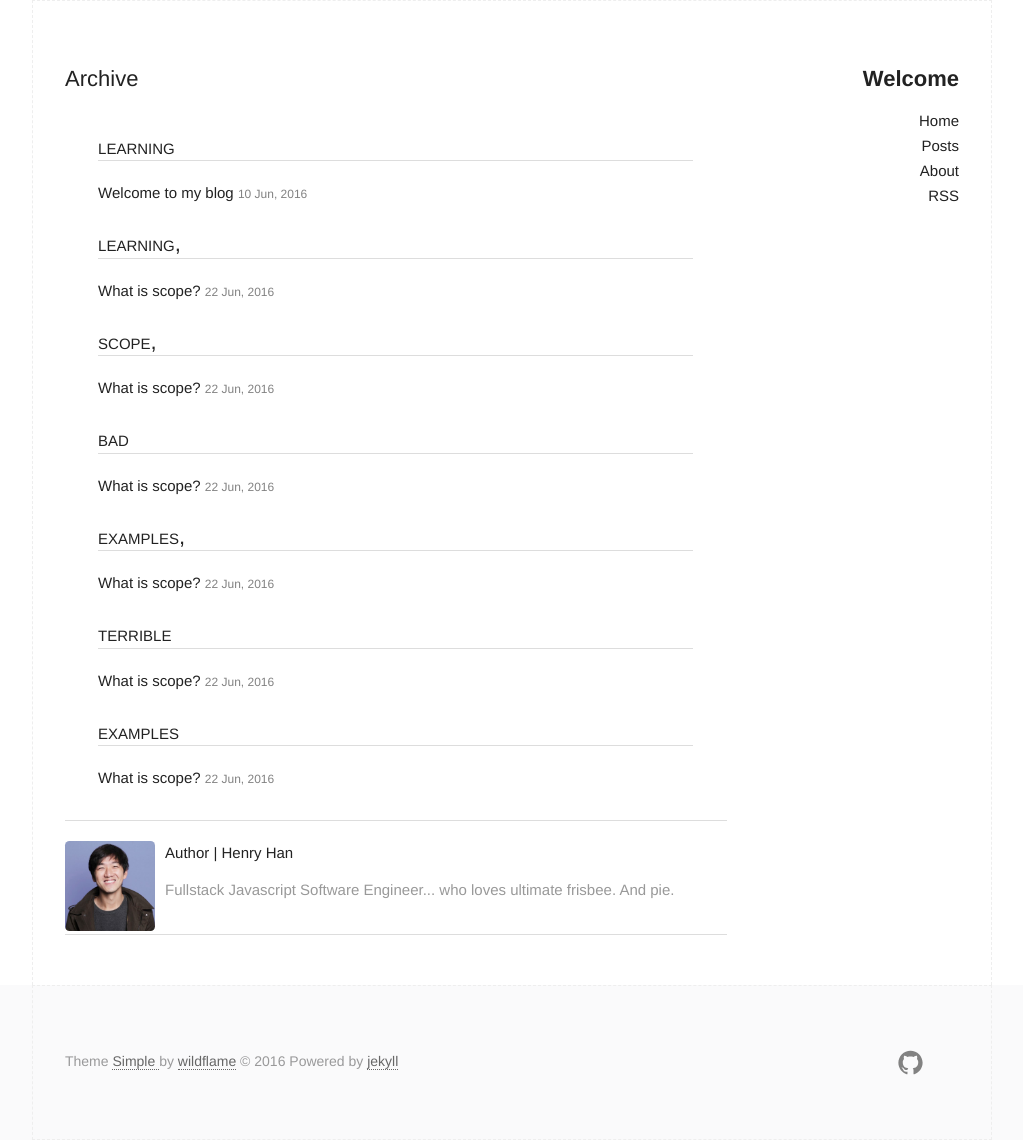
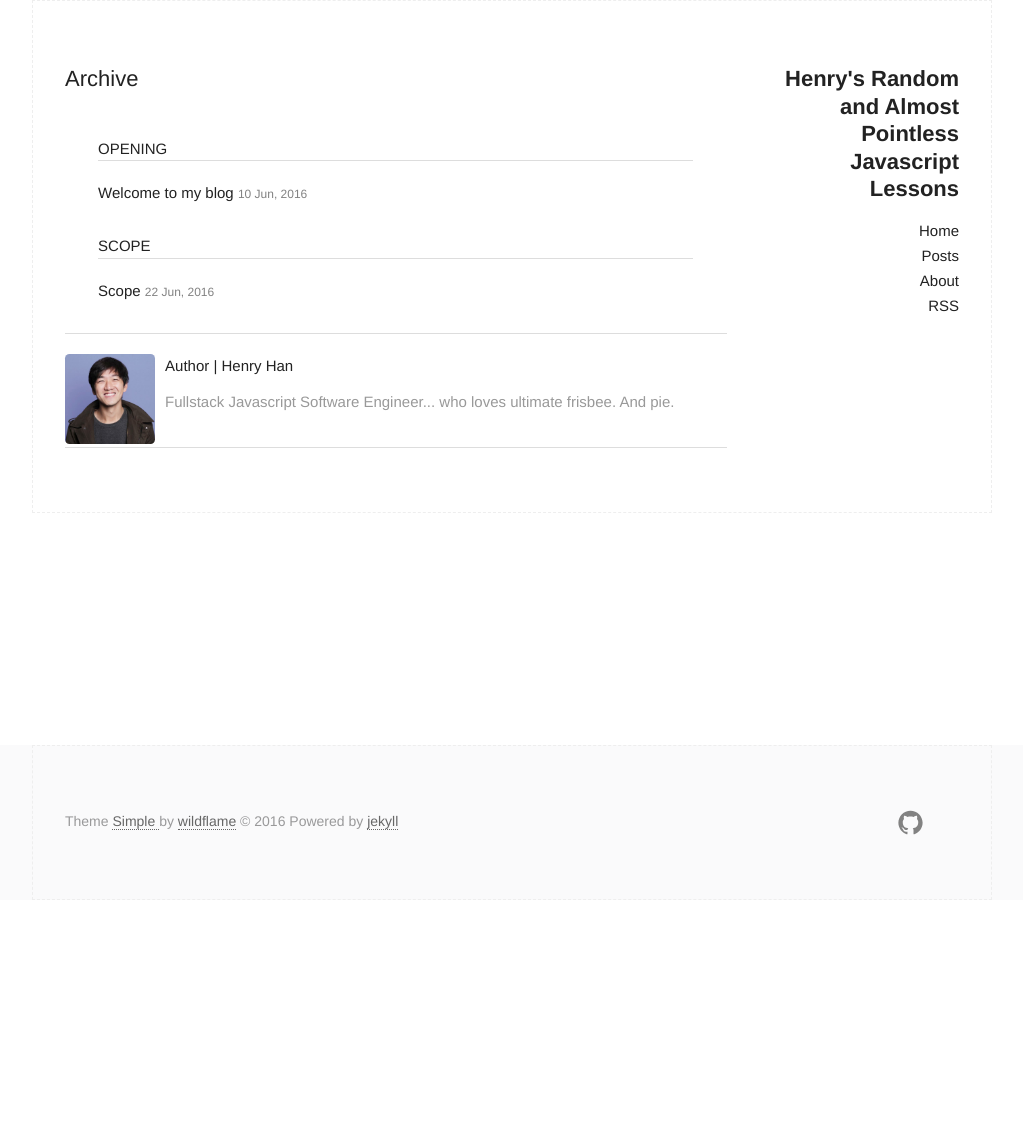
Before and after one commit to HHenry88/HHenry88.github.io, a Jekyll site: the page built from archive.html, in a window 1280 px wide. Shown: the whole page, without its empty margins (128-1151 px from the left). Built offline with Jekyll 4.4.1, drawn with Linux system fonts in a browser that asks for light colours; after the commit the page ends 900 px from its top, so only the background shows below that.

Commit message:
archive and category changes

````diff
--- a/_config.yml
+++ b/_config.yml
@@ -6,7 +6,7 @@
 # 'jekyll serve'. If you change this file, please restart the server process.
 
 # Site settings
-title: Welcome
+title: Henry's Random and Almost Pointless Javascript Lessons
 email: hanhenry88@gmail.com
 description: > # this means to ignore newlines until "baseurl:"
   Write an awesome description for your new site here. You can edit this
--- a/_posts/2017-06-10-what-im-doing.md
+++ b/_posts/2017-06-10-what-im-doing.md
@@ -2,7 +2,7 @@
 layout: post
 title:  "Welcome to my blog"
 date: 2016-06-10 21:06:26 +0800
-categories: learning
+categories: opening
 ---
 Welcome to my first blog post about... nothing really, yet.
 
--- a/_posts/2017-06-22-scope.md
+++ b/_posts/2017-06-22-scope.md
@@ -1,10 +1,10 @@
 ---
 layout: post
-title:  "What is scope?"
+title:  "Scope"
 date: 2016-06-22 21:06:26 +0800
-categories: learning, scope, bad examples, terrible examples
+categories: scope
 ---
-# So what is scope?
+# What is scope?
 
 A scope is a section in your program where a name binding is valid. Basically, this means that wherever you declare a variable, you'll be able to use it. If i declare:
 ```javascript
````
Also changed, not shown: _posts/2017-07-01-data-flow.md (added, +12 -0 lines).
